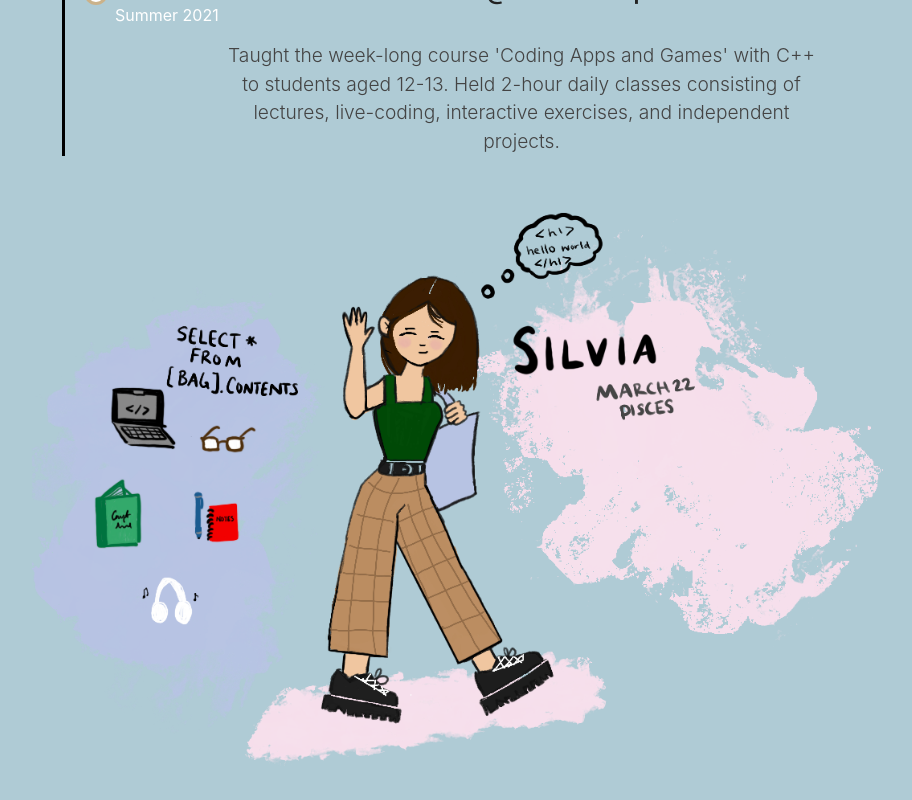
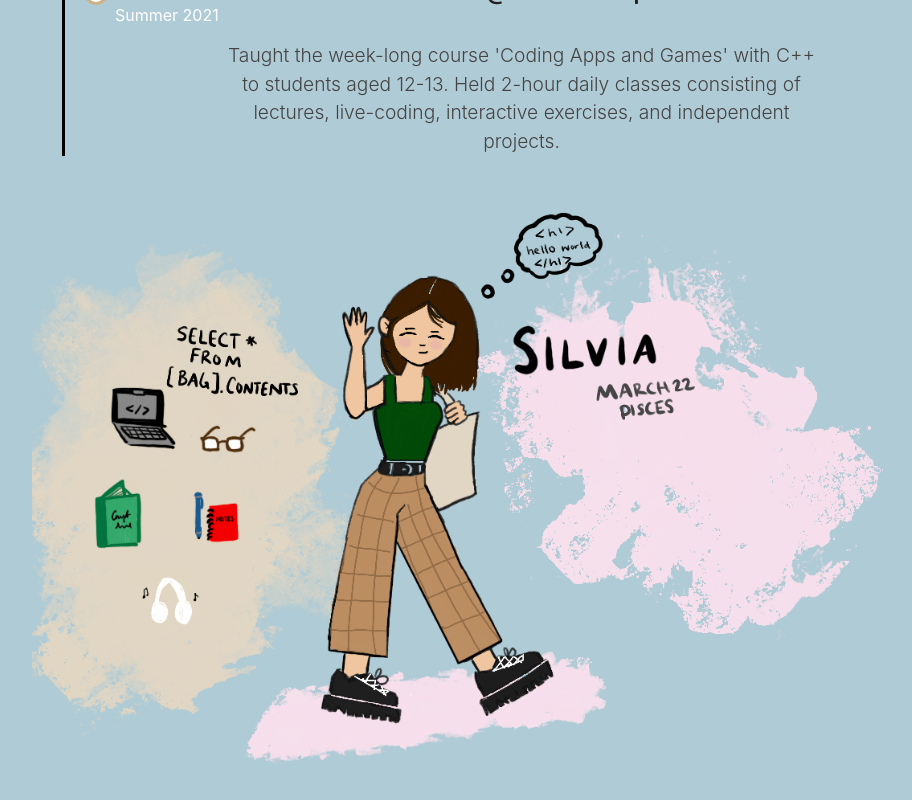
Before and after one commit to silvia9543/personal-website, a React (Create React App) app: page / in a window 1280 px wide. Shown: the part 2657-3457 px from the top of the page, without its empty margins (160-1072 px from the left). Built offline with nearby package versions, Linux system fonts and the light colour scheme.

Commit message:
changed art

```diff
--- a/src/components/Experience.js
+++ b/src/components/Experience.js
@@ -41,7 +41,7 @@ const experiences = [
     description: "Taught the week-long course 'Coding Apps and Games' with C++ to students aged 12-13. Held 2-hour daily classes consisting of lectures, live-coding, interactive exercises, and independent projects.",
   }
 ];
-const me2 = process.env.PUBLIC_URL + "/artme.png";
+const me2 = process.env.PUBLIC_URL + "/artme2.png";
 
 const Experience = () => {
   return (
```
Also changed, not shown: public/artme2.png (added).
